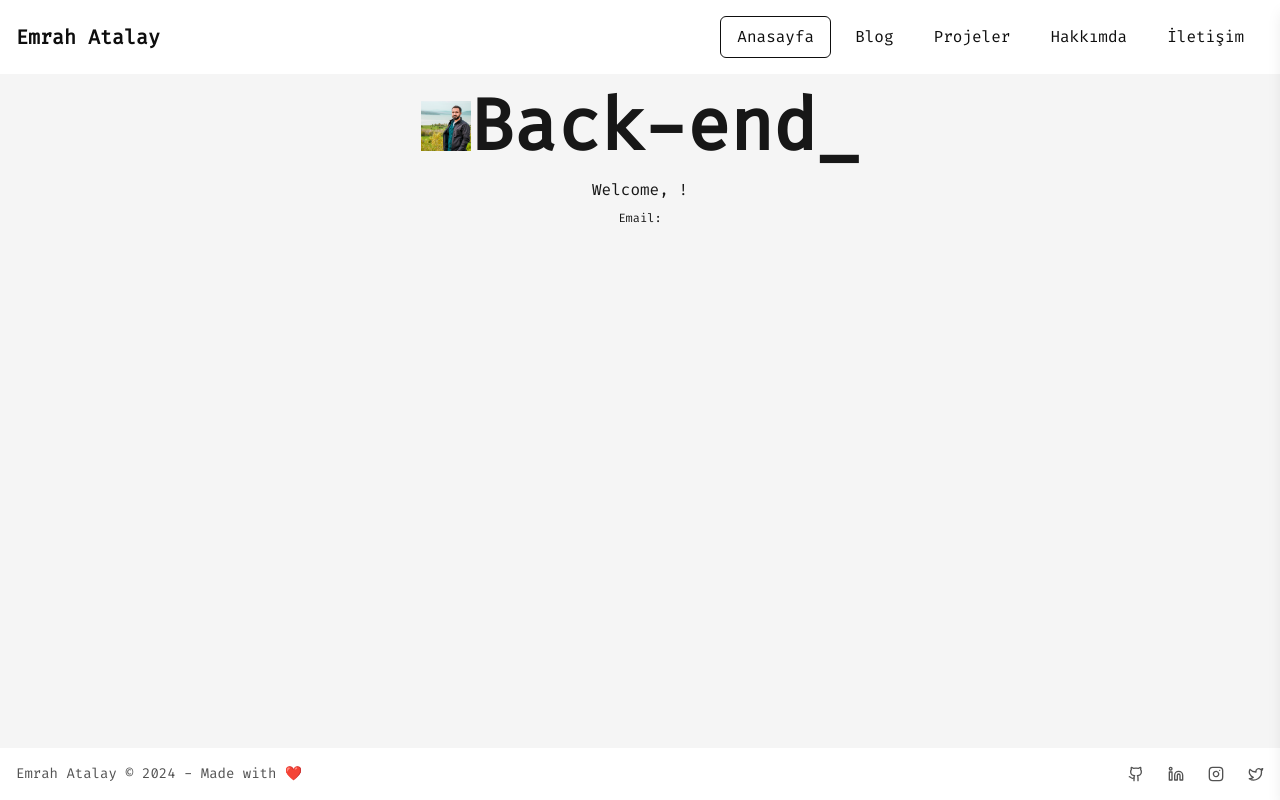
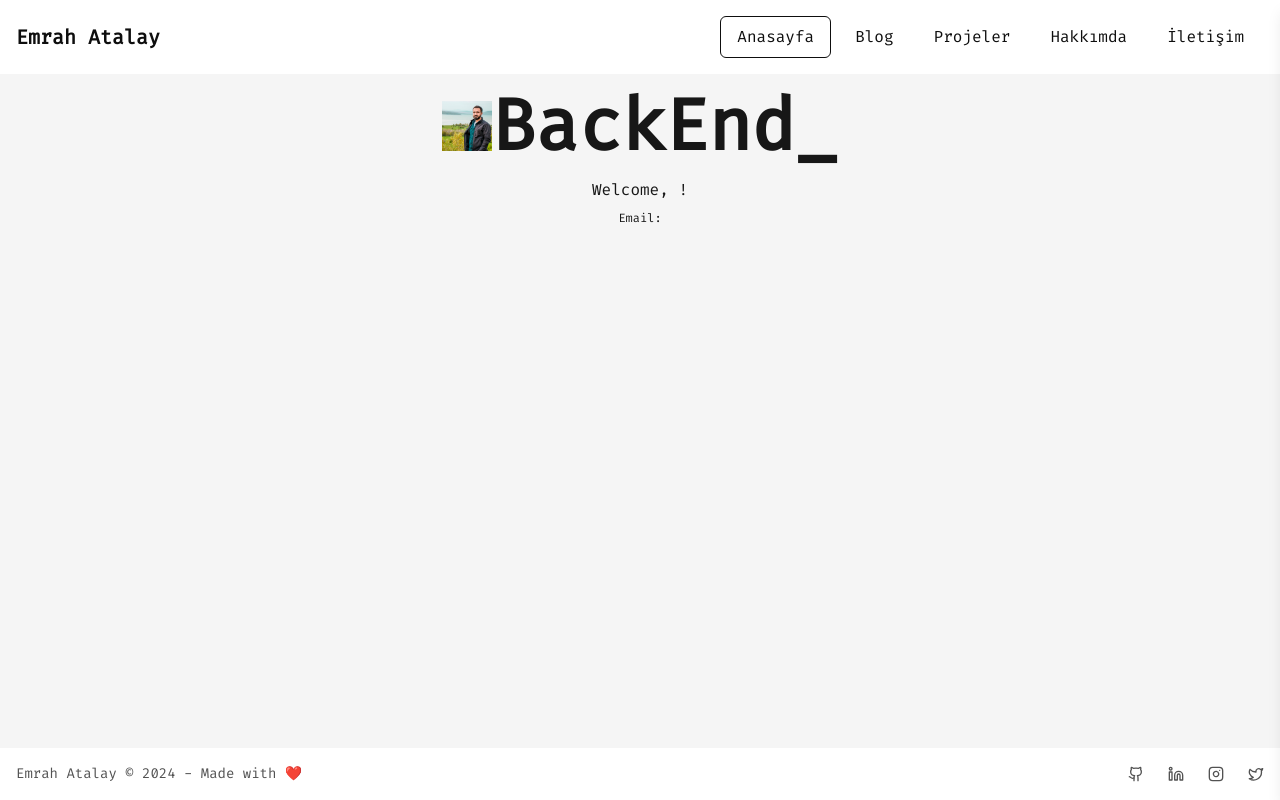
Before and after one commit to eatalay13/eatalay_dev, a Next.js app: page / in a window 1280 px wide. Built offline with nearby package versions, Linux system fonts and the light colour scheme; no server answers; the database is empty.

Commit message:
feat: Update TypewriterComponent strings in page.tsx
The strings in the TypewriterComponent of the page.tsx file have been updated to reflect the changes in the development field names. This improvement ensures accurate and up-to-date information is displayed to the users.

```diff
--- a/src/app/page.tsx
+++ b/src/app/page.tsx
@@ -20,7 +20,7 @@ async function Home() {
           width={50}
           height={50}
         />
-        <TypewriterComponent strings={["Frond-end", "Back-end", "Mobile", "Game Developer"]} />
+        <TypewriterComponent strings={["FrontEnd", "BackEnd", "Mobile Developer", "Game Developer"]} />
       </h1>
       <p className="text-center mt-4">Welcome, {user?.name}!</p>
       <p className="text-center mt-2 text-xs">Email: {user?.email}</p>
```
